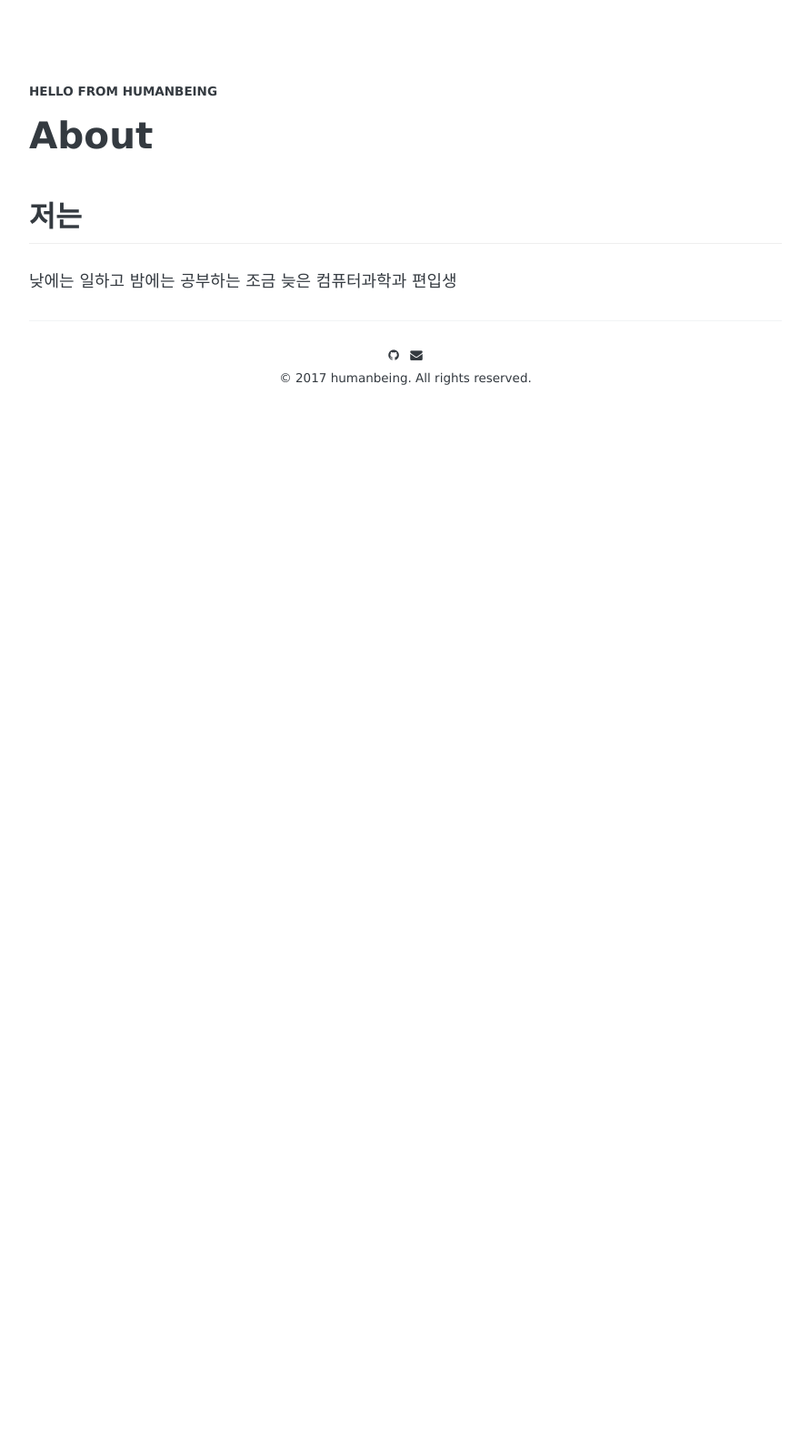
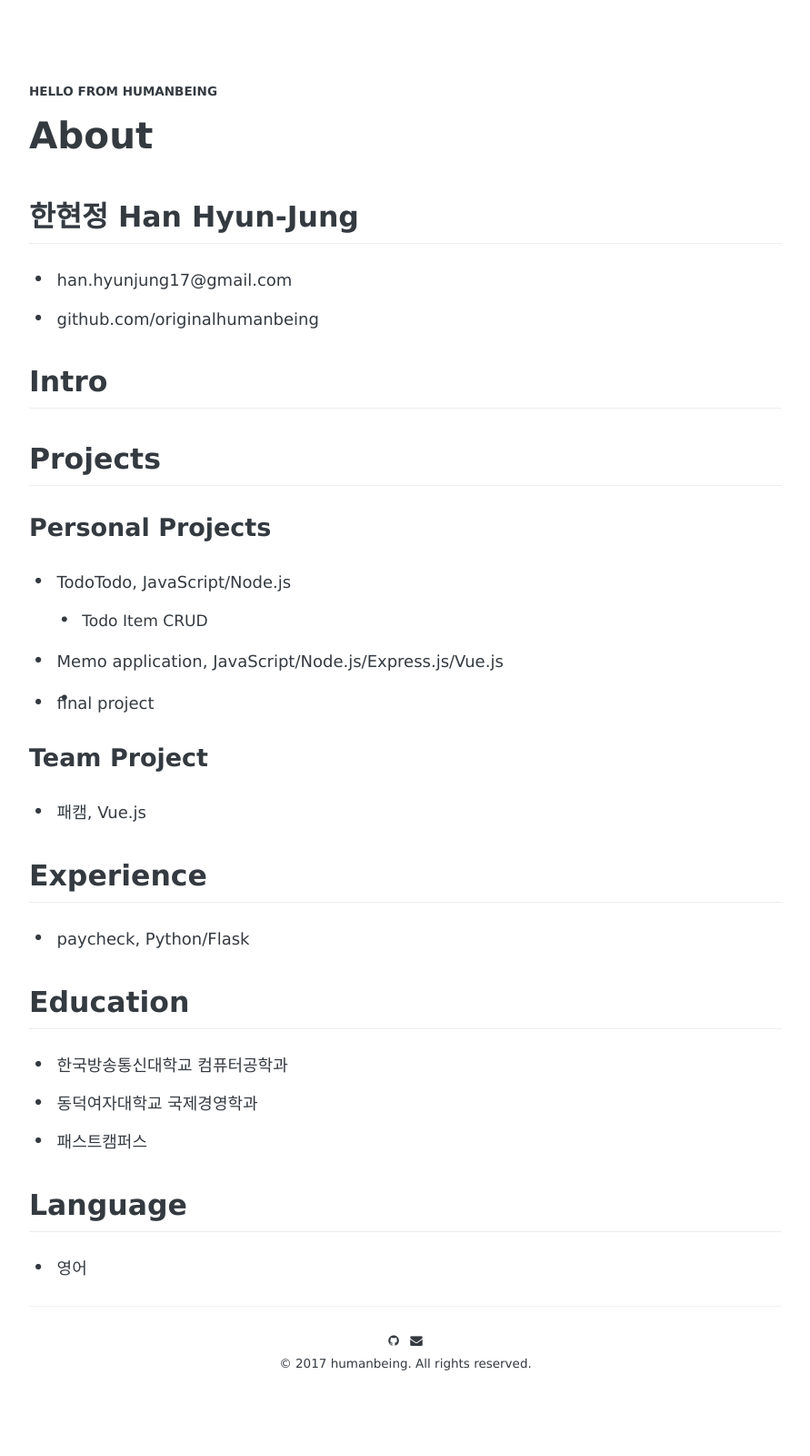
Before and after one commit to originalhumanbeing/originalhumanbeing.github.io, a Jekyll site: the page built from about.md, in a window 1280 px wide. Shown: the whole page at 91% size, without its empty margins (194-1085 px from the left). Built offline with Jekyll 4.4.1, drawn with Linux system fonts in a browser that asks for light colours; some web fonts are replaced; before the commit the page ends 900 px from its top, so only the background shows below that.

Commit message:
resume first draft

```diff
--- a/about.md
+++ b/about.md
@@ -3,8 +3,30 @@ title: About
 permalink: /about/
 ---
 
-## 저는
+## 한현정 Han Hyun-Jung
+  - han.hyunjung17@gmail.com
+  - github.com/originalhumanbeing
 
-낮에는 일하고
-밤에는 공부하는
-조금 늦은 컴퓨터과학과 편입생
+## Intro
+
+## Projects
+### Personal Projects
+  - TodoTodo, JavaScript/Node.js
+    - Todo Item CRUD
+  - Memo application, JavaScript/Node.js/Express.js/Vue.js
+    -
+  - final project
+
+### Team Project
+  - 패캠, Vue.js
+
+## Experience
+  - paycheck, Python/Flask
+
+## Education
+  - 한국방송통신대학교 컴퓨터공학과
+  - 동덕여자대학교 국제경영학과
+  - 패스트캠퍼스
+
+## Language
+  - 영어
```
